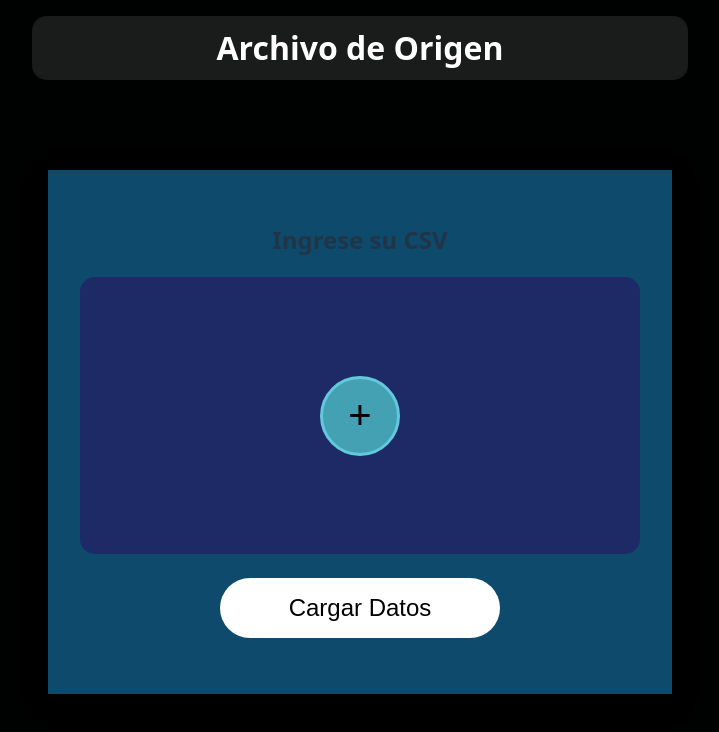
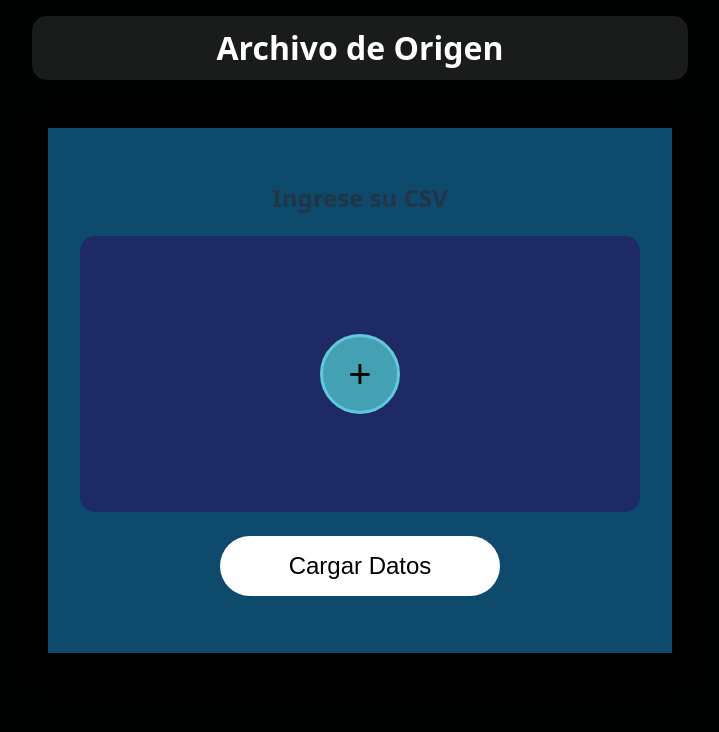
Before and after one commit to AllanDBB/bank-campaign-insights, a React (Vite) app: page / in a window 1280 px wide. Shown: the top 732 px of the page, without its empty margins (280-999 px from the left). Built offline with nearby package versions, Linux system fonts and the light colour scheme.

Commit message:
Avance a la carga
Ya está listo para ir conectando con la lógica

```diff
--- a/src/App.jsx
+++ b/src/App.jsx
@@ -10,9 +10,9 @@ function App() {
       <Sidebar />
       <div style={{ flex: 1, padding: 0, backgroundColor: '#060606'}}>
         <Routes>
-          <Route path="/table" element={<Table/>}/>
-          <Route path="/dashboard" element={<Dashboard/>}/>
-          <Route path="/usedFilters" element={<UsedFilters/>}/>
+          <Route path="table" element={<Table/>}/>
+          <Route path="dashboard" element={<Dashboard/>}/>
+          <Route path="usedFilters" element={<UsedFilters/>}/>
         </Routes>
       </div>
     </div>
--- a/src/components/fileloadbox/InputFileBox.jsx
+++ b/src/components/fileloadbox/InputFileBox.jsx
@@ -2,7 +2,7 @@ import React, { useRef, useState } from "react";
 import styles from "./InputFileBox.module.css"
 import PlusButton from "../plusButton/PlusButton";
 
-function InputFileBox({width, height}){
+function InputFileBox({width, height, btnText, action}){
 
     const [file, setFile] = useState(null);
     const inputBoxRef = useRef();
@@ -29,7 +29,7 @@ function InputFileBox({width, height}){
                 onDrop={handleDrop}
                 onDragOver={handleDrag}
                 onClick={handlePickFile}>
-                    {file?<p>{file.name}</p>:<PlusButton width={"5rem"} height={"5rem"} action={null}></PlusButton>}
+                    {file?<p>📄{file.name}</p>:<PlusButton width={"5rem"} height={"5rem"} action={null}></PlusButton>}
                 </div>
                 <input
                 type="file"
@@ -37,7 +37,7 @@ function InputFileBox({width, height}){
                 onChange={handleFileBoxChg}
                 style={{display:"none"}}
                 accept=".csv"/>
-                <button className={styles.loadButton}>Cargar Datos</button>
+                <button className={styles.loadButton} onClick={action}>{btnText}</button>
             </div>
         </div>
     )
--- a/src/components/sidebar/Sidebar.jsx
+++ b/src/components/sidebar/Sidebar.jsx
@@ -9,13 +9,13 @@ export default function Sidebar() {
             <ul className={styles.tabBar}>
                 <li><NavLink
                     className={({isActive})=> isActive ? `${styles.tabElement} ${styles.activeTabElement}`: styles.tabElement}
-                    to="/table">Tabla</NavLink></li>
+                    to="/app/table">Tabla</NavLink></li>
                 <li><NavLink
                     className={({isActive})=> isActive ? `${styles.tabElement} ${styles.activeTabElement}`: styles.tabElement}
-                    to="/dashboard">Dashboard</NavLink></li>
+                    to="/app/dashboard">Dashboard</NavLink></li>
                 <li><NavLink
                     className={({isActive})=> isActive ? `${styles.tabElement} ${styles.activeTabElement}`: styles.tabElement}
-                    to="/usedFilters">Historial</NavLink></li>
+                    to="/app/usedFilters">Historial</NavLink></li>
             </ul>
             <div>
                 <h5>Filtros Activos</h5>
--- a/src/main.jsx
+++ b/src/main.jsx
@@ -9,7 +9,7 @@ ReactDOM.createRoot(document.getElementById("root")).render(
   <BrowserRouter>
     <Routes>
       <Route path="/" element={<DataLoad/>}/>
-      <Route path="/app" element={<App/>}/>
+      <Route path="/app/*" element={<App/>}/>
     </Routes>
   </BrowserRouter>
 );
--- a/src/pages/DataLoad/DataLoad.jsx
+++ b/src/pages/DataLoad/DataLoad.jsx
@@ -1,6 +1,9 @@
 import React, { useState } from "react";
 import styles from "./DataLoad.module.css"
+
 import { useNavigate } from "react-router-dom";
+import { CircularProgress } from '@mui/material';
+
 import TitleCard from "../../components/titleCard/TitleCard";
 import InputFileBox from "../../components/fileloadbox/InputFileBox";
 
@@ -8,14 +11,24 @@ function DataLoad() {
     const [step, setStep] = useState('fileload')
     const navigate = useNavigate();
 
-    const handleCargarDatos = () => {
-        navigate("/app");
+    const handleDataLoad = () => {
+        navigate('/app')
+        //setStep('progress')
     };
+
+    const stepContent = () => {
+        if (step === 'fileload')
+            return(<InputFileBox width={'50%'} height={'60%'} btnText={'Cargar Datos'} action={handleDataLoad}></InputFileBox>)
+        else if (step === 'progress')
+            return(<CircularProgress size={200} thickness={4} color='primary'/>)
+        else if (step === 'log')
+            return(<InputFileBox width={'50%'} height={'60%'} btnText={'Progreso'} action={handleDataLoad}></InputFileBox>)
+    }
 
     return (
         <div className={styles.mainContainer}>
             <TitleCard text={'Archivo de Origen'} width={'50%'}></TitleCard>
-            <InputFileBox width={"50%"} height={"60%"}></InputFileBox>
+            {stepContent()}
         </div>
     );
 }
--- a/src/pages/DataLoad/DataLoad.module.css
+++ b/src/pages/DataLoad/DataLoad.module.css
@@ -7,6 +7,7 @@
     padding: 1rem;
     box-sizing: border-box;
     display: flex;
-    flex-wrap: wrap;
-    justify-content: center;
+    flex-direction: column;
+    align-items: center;
+    gap: 5rem;
 }
```
